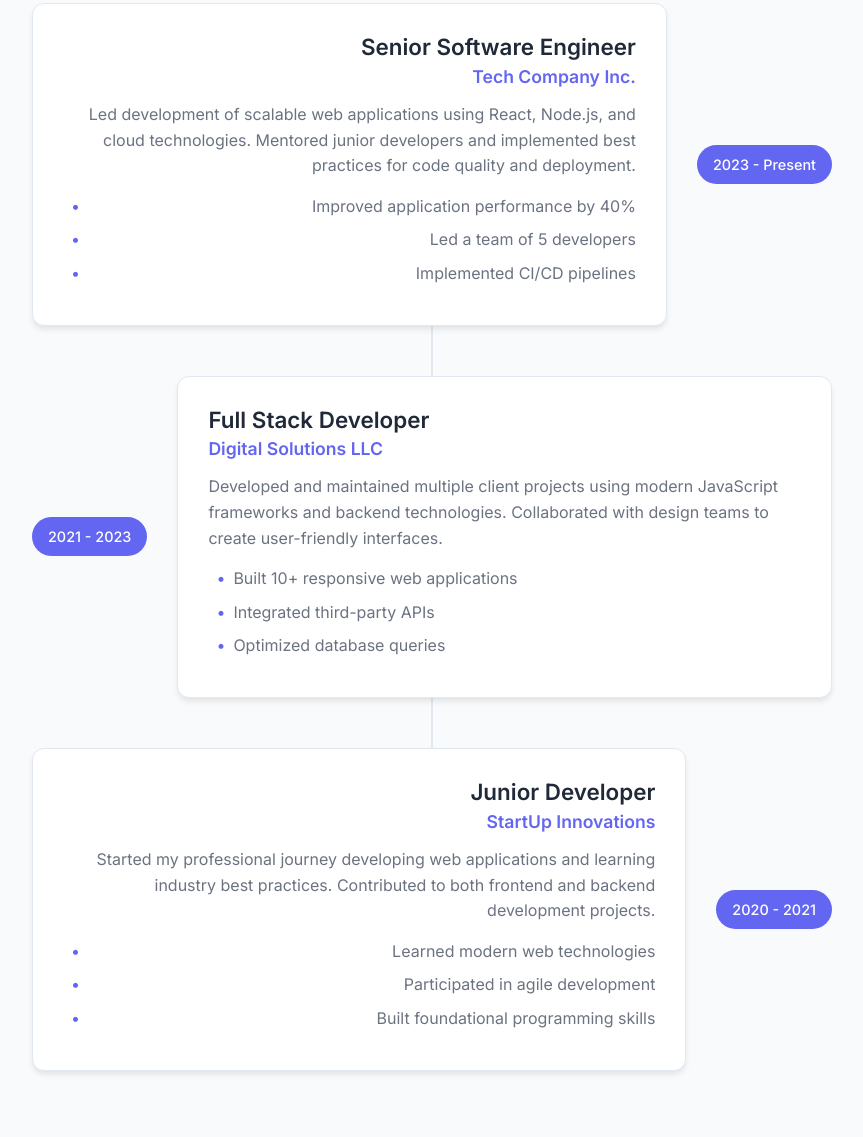
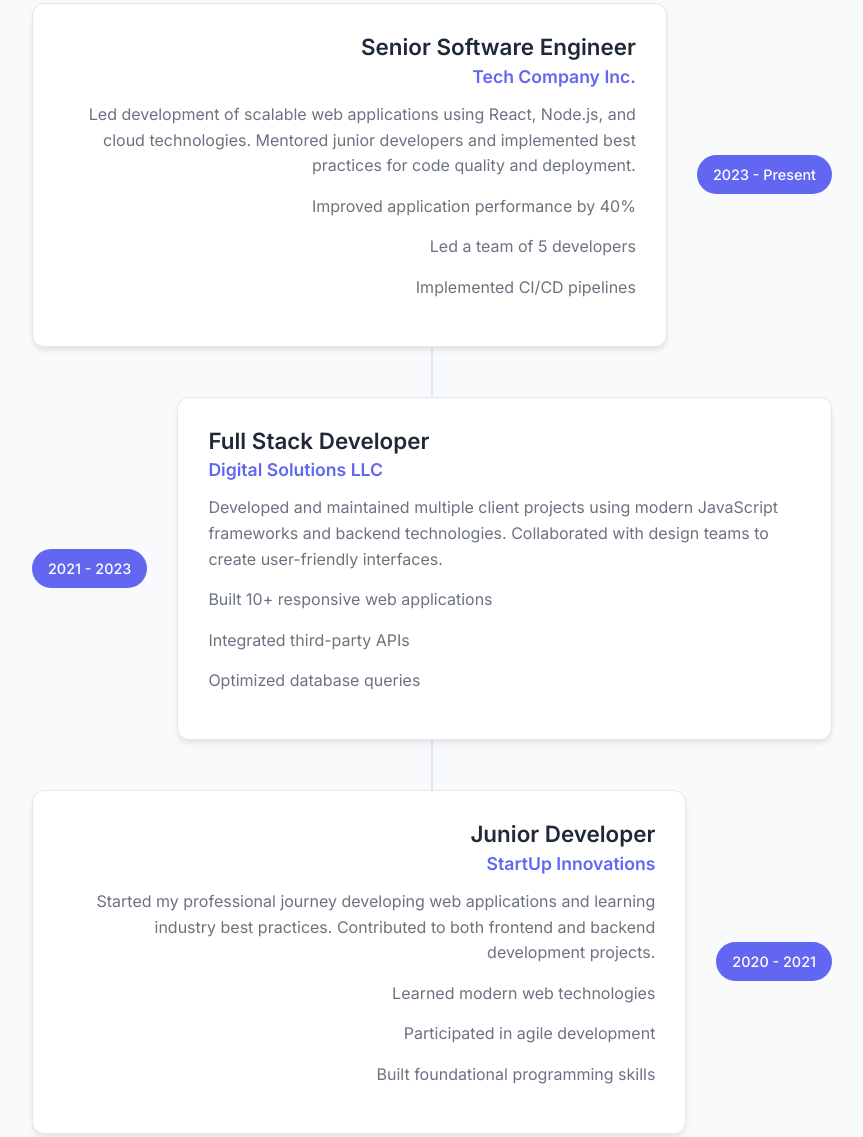
Before and after one commit to adrian-1-cardona/AdrianCardona, a website: page index.html in a window 1280 px wide. Shown: the part 1928-3065 px from the top of the page, without its empty margins (208-1071 px from the left). Drawn offline with Linux system fonts and the light colour scheme.

Commit message:
Refactor experience section to replace lists with paragraphs for improved readability

```diff
--- a/index.html
+++ b/index.html
@@ -131,11 +131,9 @@
                             Led development of scalable web applications using React, Node.js, and cloud technologies.
                             Mentored junior developers and implemented best practices for code quality and deployment.
                         </p>
-                        <ul>
-                            <li>Improved application performance by 40%</li>
-                            <li>Led a team of 5 developers</li>
-                            <li>Implemented CI/CD pipelines</li>
-                        </ul>
+                        <p>Improved application performance by 40%</p>
+                        <p>Led a team of 5 developers</p>
+                        <p>Implemented CI/CD pipelines</p>
                     </div>
                 </div>
                 <div class="timeline-item">
@@ -147,11 +145,9 @@
                             Developed and maintained multiple client projects using modern JavaScript frameworks
                             and backend technologies. Collaborated with design teams to create user-friendly interfaces.
                         </p>
-                        <ul>
-                            <li>Built 10+ responsive web applications</li>
-                            <li>Integrated third-party APIs</li>
-                            <li>Optimized database queries</li>
-                        </ul>
+                        <p>Built 10+ responsive web applications</p>
+                        <p>Integrated third-party APIs</p>
+                        <p>Optimized database queries</p>
                     </div>
                 </div>
                 <div class="timeline-item">
@@ -163,11 +159,9 @@
                             Started my professional journey developing web applications and learning industry best practices.
                             Contributed to both frontend and backend development projects.
                         </p>
-                        <ul>
-                            <li>Learned modern web technologies</li>
-                            <li>Participated in agile development</li>
-                            <li>Built foundational programming skills</li>
-                        </ul>
+                        <p>Learned modern web technologies</p>
+                        <p>Participated in agile development</p>
+                        <p>Built foundational programming skills</p>
                     </div>
                 </div>
             </div>
```
